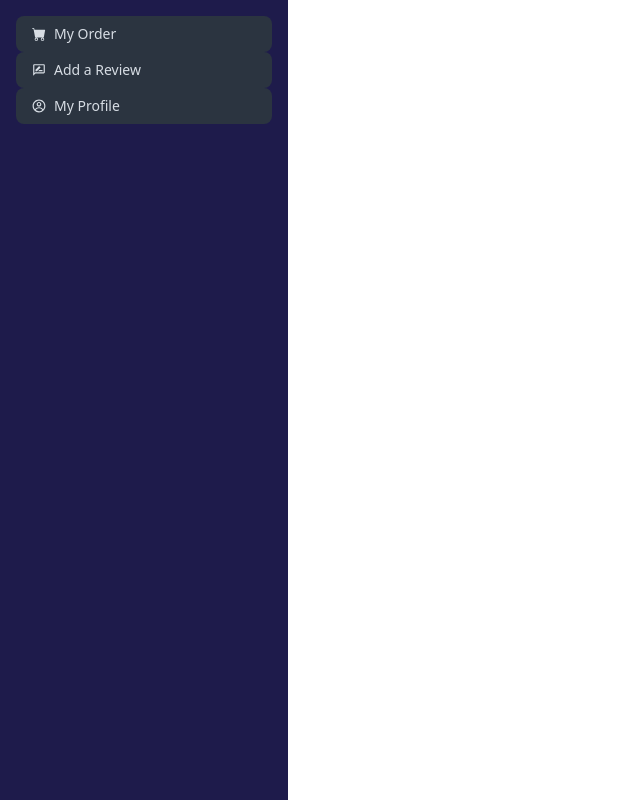
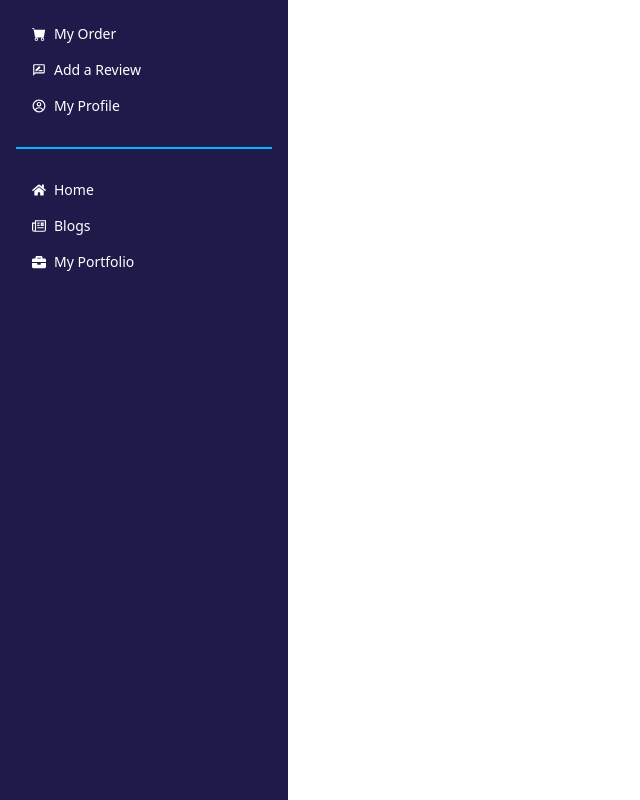
Before and after one commit to Nadim-Nion/parts-manufacturer-client, a React (Vite) app: page /dashboard in a window 1280 px wide. Shown: the whole page, without its empty margins (0-640 px from the left). Built offline with nearby package versions, Linux system fonts and the light colour scheme; no server answers.

Commit message:
basic navigation links added to go to home

```diff
--- a/src/layouts/DashboardLayout.jsx
+++ b/src/layouts/DashboardLayout.jsx
@@ -1,6 +1,8 @@
 import React from 'react';
 import { BsFillCartFill } from 'react-icons/bs';
 import { CgProfile } from 'react-icons/cg';
+import { FaBriefcase, FaHome } from 'react-icons/fa';
+import { GrArticle } from 'react-icons/gr';
 import { MdOutlineRateReview } from 'react-icons/md';
 import { NavLink, Outlet } from 'react-router-dom';
 
@@ -12,21 +14,40 @@ const DashboardLayout = () => {
             <div className='bg-indigo-950 min-h-screen w-72 text-white'>
                 <ul className="menu p-4">
                     <li>
-                        <NavLink className="/dashboard/myOrders">
+                        <NavLink to="/dashboard/myOrders">
                             <BsFillCartFill />
                             My Order
                         </NavLink>
                     </li>
                     <li>
-                        <NavLink className="/dashboard/addReview">
+                        <NavLink to="/dashboard/addReview">
                             <MdOutlineRateReview />
                             Add a Review
                         </NavLink>
                     </li>
                     <li>
-                        <NavLink className="/dashboard/myProfile">
+                        <NavLink to="/dashboard/myProfile">
                             <CgProfile />
                             My Profile
+                        </NavLink>
+                    </li>
+                    <div className="divider divider-info"></div>
+                    <li>
+                        <NavLink to='/'>
+                            <FaHome />
+                            Home
+                        </NavLink>
+                    </li>
+                    <li>
+                        <NavLink to='/blogs'>
+                            <GrArticle />
+                            Blogs
+                        </NavLink>
+                    </li>
+                    <li>
+                        <NavLink to='/myPortfolio'>
+                            <FaBriefcase />
+                            My Portfolio
                         </NavLink>
                     </li>
                 </ul>
--- a/src/pages/SharedComponent/Header/Header.jsx
+++ b/src/pages/SharedComponent/Header/Header.jsx
@@ -9,7 +9,9 @@ const Header = () => {
     const navItems = <>
         <li className='font-bold'><Link to="/">Home</Link></li>
         <li className='font-bold'><Link to="/purchase">Purchase</Link></li>
-        <li className='font-bold'><Link to="/dashboard">Dashboard</Link></li>
+        {
+            user && <li className='font-bold'><Link to="/dashboard">Dashboard</Link></li>
+        }
         <li className='font-bold'><Link to="/blogs">Blogs</Link></li>
         <li className='font-bold'><Link to="/portfolio">My Portfolio</Link></li>
         {
```
